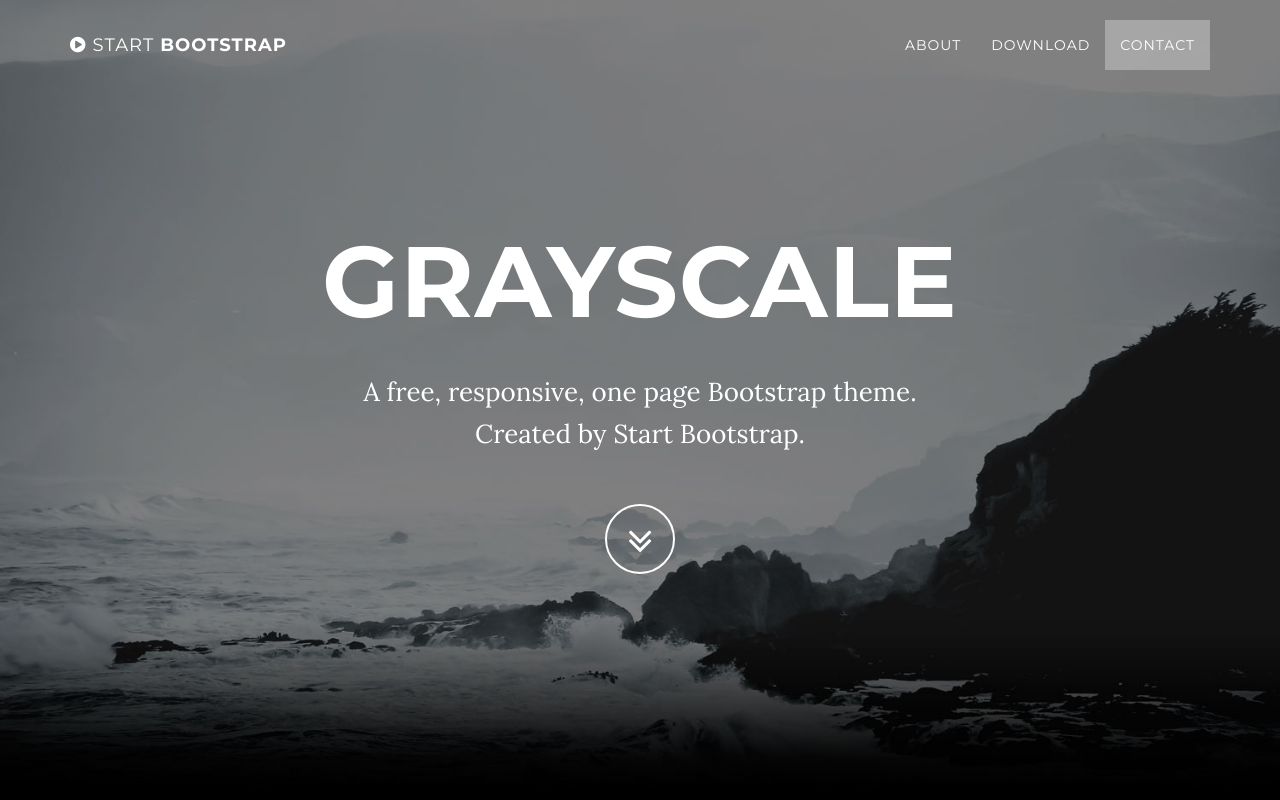
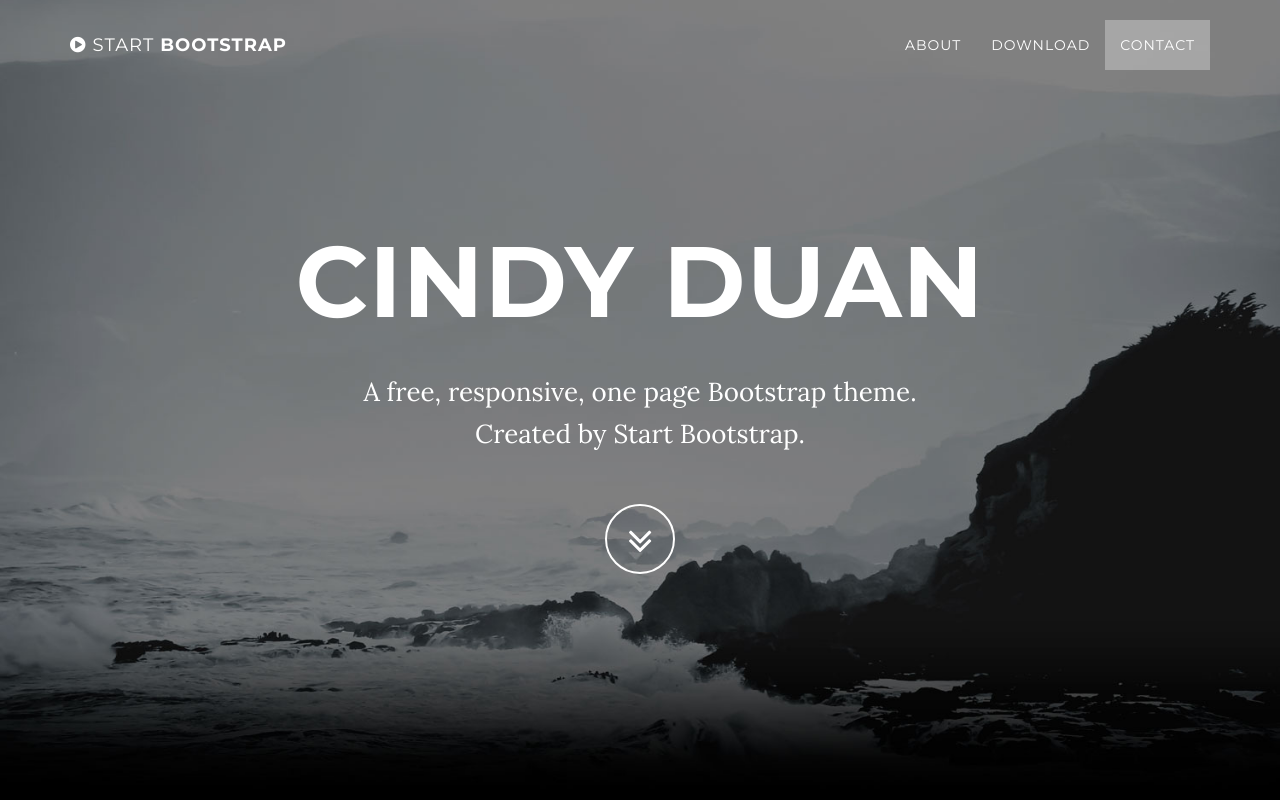
Before and after one commit to cindyduan/cindyduan.github.io, a plain HTML site: page index.html in a window 1280 px wide. Shown: the top 800 px of the page. Drawn offline with Linux system fonts and the light colour scheme; some packages are replaced by stand-ins of ours.

Commit message:
This is my first website

```diff
--- a/index.html
+++ b/index.html
@@ -74,7 +74,7 @@
             <div class="container">
                 <div class="row">
                     <div class="col-md-8 col-md-offset-2">
-                        <h1 class="brand-heading">Grayscale</h1>
+                        <h1 class="brand-heading">Cindy Duan</h1>
                         <p class="intro-text">A free, responsive, one page Bootstrap theme.<br>Created by Start Bootstrap.</p>
                         <a href="#about" class="btn btn-circle page-scroll">
                             <i class="fa fa-angle-double-down animated"></i>
```
